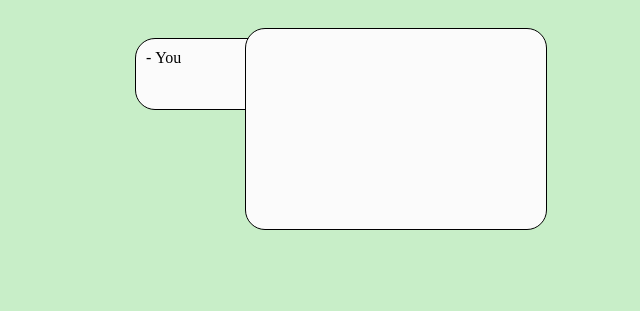
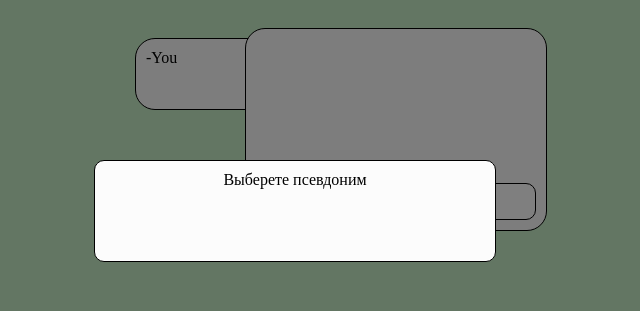
Before and after one commit to Al101020/13-2.08_DZ-beckend, a website built with webpack: page src/index.html in a window 1280 px wide. Shown: the whole page, without its empty margins (290-930 px from the left). Built offline with nearby package versions, Linux system fonts and the light colour scheme.

Commit message:
commit-1.5

```diff
--- /dev/null
+++ b/src/components/chat/chat.js
@@ -0,0 +1,41 @@
+const body = document.querySelector('body');
+
+function chat() {
+  const windowChat = document.createElement('div');
+  windowChat.id = 'window-chat';
+  const divUsers = document.createElement('div');
+  divUsers.id = 'users';
+  const divYou = document.createElement('div'); // добовляем себя
+  divYou.classList.add('user');
+  const div_ = document.createElement('div');
+  div_.classList.add('user');
+  div_.textContent = '-';
+  divYou.appendChild(div_);
+  const You = document.createElement('div');
+  You.classList.add('inline');
+  You.classList.add('niсkName');
+  You.textContent = 'You';
+  divYou.appendChild(You);
+  divUsers.appendChild(divYou);
+  windowChat.appendChild(divUsers);
+  const divChat = document.createElement('div');
+  divChat.id = 'chat';
+  const messages = document.createElement('div');
+  messages.classList.add('messages');
+  divChat.appendChild(messages);
+
+  const inputMessage = document.createElement('div');
+  inputMessage.classList.add('inputMessage');
+  const form = document.createElement('form');
+  form.classList.add('formInput');
+  const input = document.createElement('input');
+  input.classList.add('inputText');
+  input.type = 'text';
+  form.appendChild(input);
+  inputMessage.appendChild(form);
+  divChat.appendChild(inputMessage);
+  windowChat.appendChild(divChat);
+  body.appendChild(windowChat);
+}
+
+chat();
--- /dev/null
+++ b/src/components/modal/modal.css
@@ -0,0 +1,35 @@
+.fullScreen {
+  position: absolute;
+  background-color: rgba(0, 0, 0, 0.5);
+  width: 100%;
+  height: 100%;
+
+  top: 0;
+  left: 0;
+  /* display: none; */
+}
+
+.modal {
+  position: absolute;
+  background-color: rgb(252, 252, 252);
+  width: 400px;
+  min-height: 100px;
+  /* top: 10%;
+  left: 50%; */
+  border: 1px solid #000;
+  border-radius: 10px;
+}
+
+.div-modal {
+  position: absolute;
+  top: 20%;
+  left: 30%;
+  /* left: calc(50% - 20px); */
+  /* padding: 100px auto; */
+}
+
+.title-modal {
+    margin-top: 10px;
+    /* padding: 0 auto; */
+    text-align: center;
+}
--- /dev/null
+++ b/src/components/modal/modal.js
@@ -0,0 +1,16 @@
+import './modal.css';
+
+const body = document.querySelector('body');
+const fullScreen = document.createElement('div');
+fullScreen.classList.add('fullScreen');
+body.appendChild(fullScreen);
+const divModal = document.createElement('div');
+divModal.classList.add('div-modal');
+const modal = document.createElement('div');
+modal.classList.add('modal');
+const title = document.createElement('div');
+title.classList.add('title-modal');
+title.textContent = 'Выберете псевдоним';
+modal.appendChild(title);
+divModal.appendChild(modal);
+body.appendChild(divModal);
--- a/src/css/style.css
+++ b/src/css/style.css
@@ -43,6 +43,7 @@ body {
   display: inline;
 }
 
+/* Chat */
 #chat {
   position: absolute;
   border: 1px solid #000;
@@ -52,5 +53,38 @@ body {
   min-height: 200px;
   margin: 20px 10px 0 120px;
 
-  z-index: 11;
+  /* z-index: 11; */
 }
+
+.messages {
+  margin: 10px;
+  min-height: 134px;
+}
+
+/* input */
+.inputMessage {
+  margin: 10px;
+}
+
+.inputText {
+  border: 1px solid #000;
+  border-radius: 10px;
+  padding: 10px;
+}
+
+.formInput {
+  display: flex;
+  flex-direction: column;
+}
+
+/* Modal */
+
+/* .modal {
+  background-color: rgba(0, 0, 0, 0.5);
+  width: 100%;
+  height: 100%;
+  position: absolute;
+  top: 0;
+  left: 0;
+  display: none;
+} */
--- a/src/index.html
+++ b/src/index.html
@@ -6,15 +6,5 @@
     <meta http-equiv="X-UA-Compatible" content="ie=edge" />
     <title>HelpDesk</title>
   </head>
-  <body>
-     <div id="window-chat">
-      <div id="users">
-        <div class="user">
-          <div class="inline">-</div>
-          <div class="inline niсkName">You</div>
-        </div>
-      </div>
-      <div id="chat"></div>
-    </div>
-  </body>
+  <body></body>
 </html>
--- a/src/js/app.js
+++ b/src/js/app.js
@@ -1,4 +1,6 @@
 // TODO: write code here
+import '../components/chat/chat';
+import '../components/modal/modal';
 
 (async () => {
   const request = fetch('http://localhost:3000');
```
Also changed, not shown: README.md.
